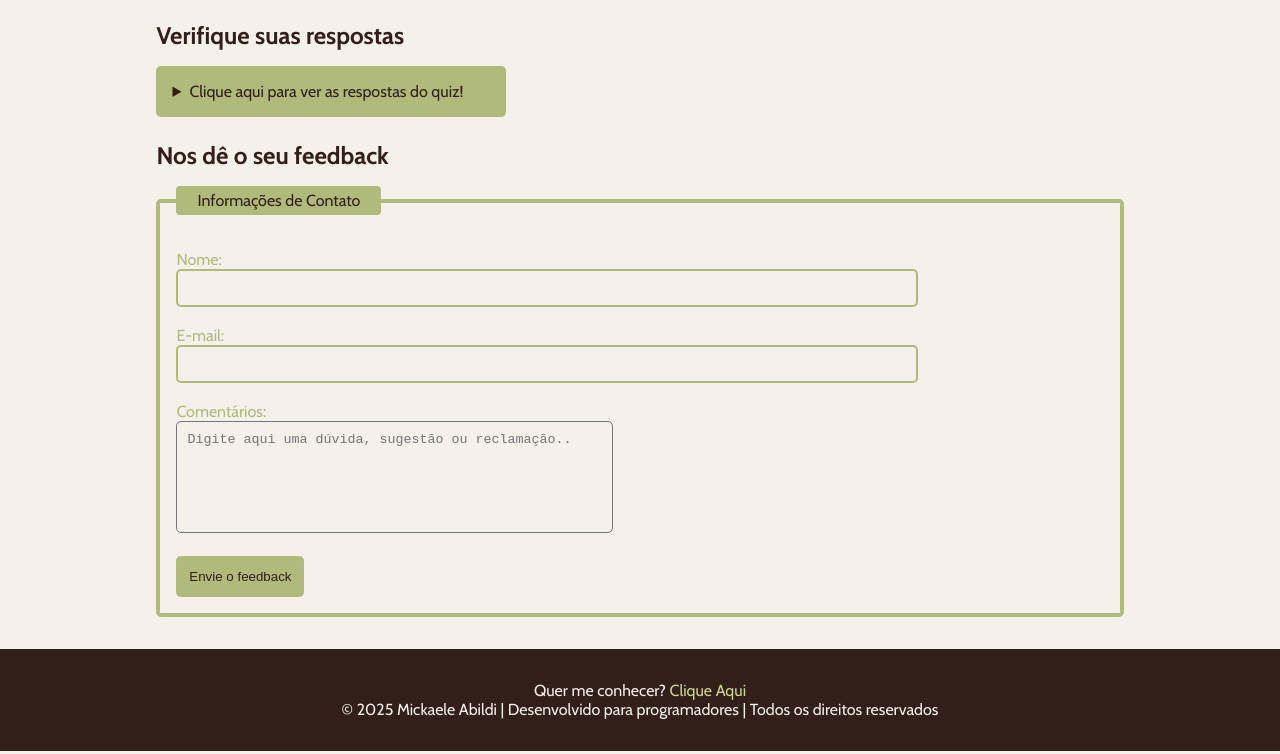
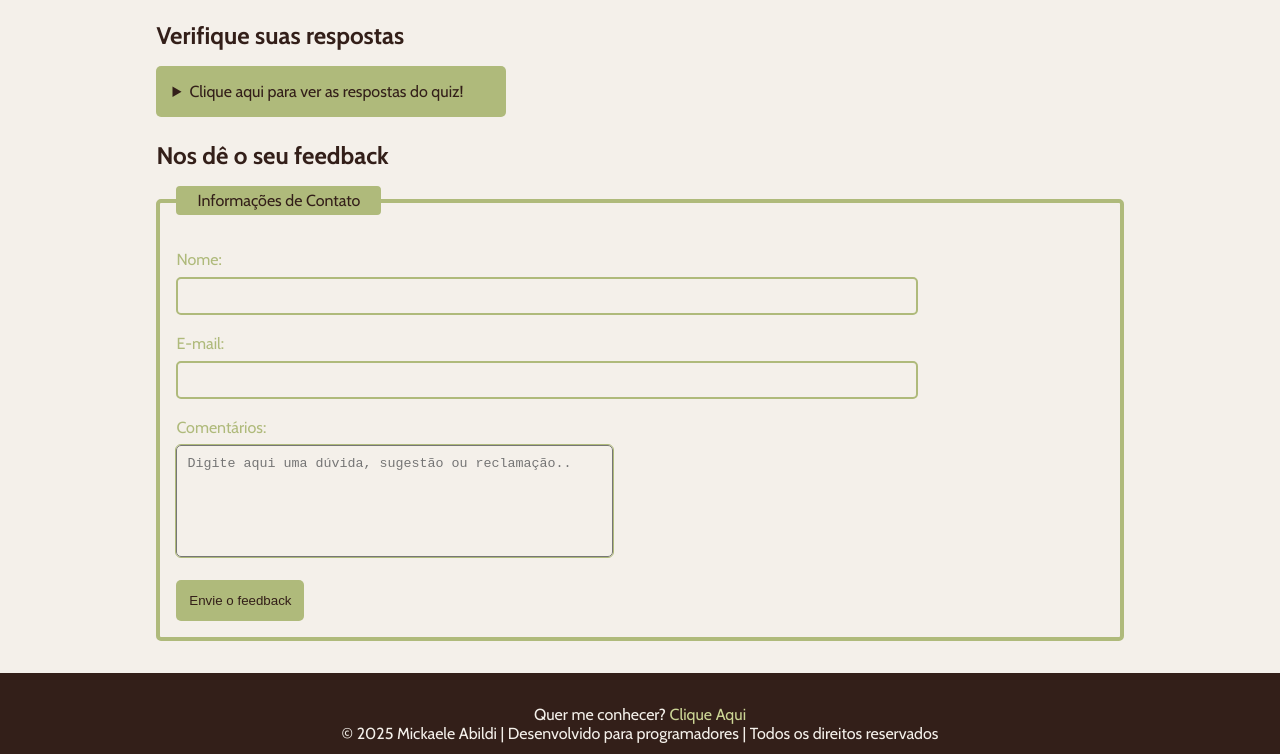
Before and after one commit to MickaeleSilva/MyFstWebsite, a plain HTML site: page quiz/quiz.html in a window 1280 px wide. Shown: the part 1911-2665 px from the top of the page. Drawn offline with nearby package versions, Linux system fonts and the light colour scheme.

Commit message:
correções css

```diff
--- a/quiz.css
+++ b/quiz/quiz.css
@@ -122,6 +122,14 @@ fieldset {
   gap: 0 0.5rem;
 }
 
+fieldset input {
+  margin-top:0.5rem;
+}
+
+#comentarios {
+  margin-top: 0.5rem;
+}
+
 legend {
   color: #331f19;
   padding: 0 1rem;
@@ -130,10 +138,10 @@ legend {
   border-radius: 4px;
 }
 
+
 textarea {
   background-color: transparent;
-  outline: none;
-  border-radius: 2px solid #afba7b;
+  outline: 1.5px solid #afba7b;
   border-radius: 5px;
   resize: none;
   padding: 10px;
@@ -155,7 +163,7 @@ footer {
 }
 
 .paragrafo-footer {
-  color: #f4f0ea
+  color: #f4f0ea;
 }
 
 footer a {
--- a/quiz.html
+++ b/quiz/quiz.html
@@ -93,7 +93,7 @@
                 <input type="file" id="p6" name="pergunta6">
             </form>
         </section>
-        <!--Pergunta S7: Menu Suspenso-->
+        <!--Pergunta 7: Menu Suspenso-->
         <section>
             <h2>Pergunta 7: Selecione o atributo do input que define o seu tipo:</h2>
             <form>
@@ -175,11 +175,11 @@
                 <form>
                     <fieldset> <!--diminuir no css-->
                         <legend>Informações de Contato</legend> <br>
-                        <label for="name">Nome: </label> <br>
+                        <label class="contato" for="name">Nome: </label> <br>
                         <input type="text" id="name" name="name"> <br><br>
-                        <label for="email">E-mail:</label> <br>
+                        <label class="contato" for="email">E-mail:</label> <br>
                         <input type="email" id="email" name="email"><br><br>
-                        <label for="comentarios">Comentários:</label><br>
+                        <label class="contato" for="comentarios">Comentários:</label><br>
                         <textarea id="comentarios" name="comentarios"
                             rows="6" cols="50" placeholder="Digite aqui uma dúvida, sugestão ou reclamação.."></textarea><br><br>
                             <button onclick="alert('FEEDBACK ENVIADO')">Envie o feedback</button>
@@ -189,7 +189,7 @@
     </main>
 
     <footer>
-        <p class="paragrafo-footer"> Quer me conhecer? <a href="sobremim.html" target ="_blank">Clique Aqui</a></p>
+        <p class="paragrafo-footer"> Quer me conhecer? <a href="/aboutme/sobremim.html" target ="_blank">Clique Aqui</a></p>
         <p class="paragrafo-footer">&copy; 2025 Mickaele Abildi | Desenvolvido para programadores | Todos os direitos reservados </p> <!-- (&copyright neste caso)-->
     </footer>
 </body>
```
Also changed, not shown: aboutme/sobremim.css (added), aboutme/sobremim.html (renamed from sobremim.html), quiz/assets/imagem1.svg (renamed from assets/imagem1.svg).
